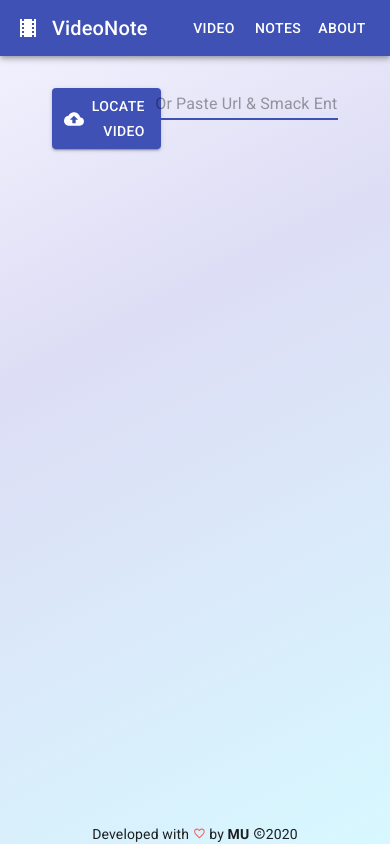
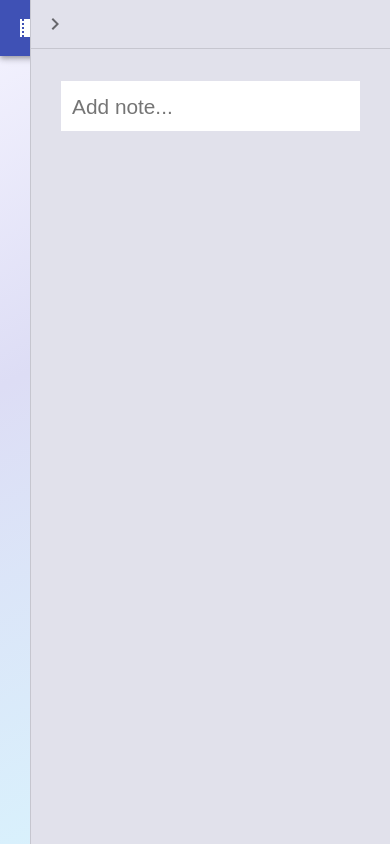
Before and after one commit to joshmu/vn-material_old, a React (Create React App) app: page / in a window 390 px wide. Built offline with nearby package versions, Linux system fonts and the light colour scheme.

Commit message:
drawer not responsive

```diff
--- a/src/App.js
+++ b/src/App.js
@@ -7,11 +7,13 @@ import theme from './themes/theme'
 
 import Header from './layout/Header'
 import Footer from './layout/Footer'
+import NotesSidebar from './components/NotesSidebar'
 
 import { PlayerState } from './context/player/PlayerState'
 import { TodoState } from './context/todo/TodoState'
 
 import Main from './layout/Main'
+import AppPage from './pages/AppPage'
 import VideoPage from './pages/VideoPage'
 import AboutPage from './pages/AboutPage'
 import Notes from './components/Notes'
@@ -35,12 +37,15 @@ function App() {
                 <Header />
                 <Main>
                   <Switch>
-                    <Route exact path="/" component={VideoPage} />
+                    <Route exact path="/" component={AppPage} />
+                    <Route exact path="/video" component={VideoPage} />
                     <Route exact path="/notes" component={Notes} />
                     <Route exact path="/about" component={AboutPage} />
-                    <Route component={VideoPage} />
+                    <Route component={AppPage} />
                   </Switch>
                 </Main>
+
+                <NotesSidebar />
                 <Footer />
               </Router>
             </TodoState>
--- a/src/components/LocalVideoLoad.js
+++ b/src/components/LocalVideoLoad.js
@@ -5,7 +5,7 @@ import { CloudUpload } from '@material-ui/icons'
 const useStyles = makeStyles(theme => ({
   root: {
     // backgroundColor: 'salmon',
-    textAlign: 'right'
+    // textAlign: 'right'
   },
   input: {
     display: 'none'
--- /dev/null
+++ b/src/components/NotesSidebar.js
@@ -0,0 +1,48 @@
+import React, { useContext } from 'react'
+import {
+  makeStyles,
+  useTheme,
+  Drawer,
+  Divider,
+  IconButton
+} from '@material-ui/core'
+import { ChevronLeft, ChevronRight } from '@material-ui/icons'
+
+import Notes from './Notes'
+
+import { todoContext } from '../context/todo/TodoState'
+
+const useStyles = makeStyles(theme => ({
+  drawerPaper: {
+    width: '360px',
+    backgroundColor: 'rgba(225,225,235,1)'
+  }
+}))
+
+const NotesSidebar = () => {
+  const classes = useStyles()
+  const theme = useTheme()
+
+  const { toggleOpen, open } = useContext(todoContext)
+
+  return (
+    <Drawer
+      variant="persistent"
+      anchor="right"
+      open={open}
+      classes={{
+        paper: classes.drawerPaper
+      }}
+    >
+      <div>
+        <IconButton onClick={toggleOpen}>
+          {theme.direction === 'rtl' ? <ChevronLeft /> : <ChevronRight />}
+        </IconButton>
+      </div>
+      <Divider />
+      <Notes />
+    </Drawer>
+  )
+}
+
+export default NotesSidebar
--- a/src/components/SourceLoader.js
+++ b/src/components/SourceLoader.js
@@ -35,12 +35,14 @@ const LoadSource = ({ setInit }) => {
         justify="center"
         align="center"
         direction="row"
+        // style={{ backgroundColor: 'grey' }}
       >
-        <Grid item xs={3}>
+        <Grid item xs={10} md={3}>
           <LocalVideoLoad onFileChange={onFileChange} />
         </Grid>
-        <Grid item xs={6}>
+        <Grid item xs={10} md={6}>
           <form onSubmit={onSubmit}>
+            <label htmlFor="videoUrl"></label>
             <Input
               autoFocus
               id="videoUrl"
--- a/src/context/Types.js
+++ b/src/context/Types.js
@@ -11,6 +11,7 @@ export const ON_PROGRESS = 'ON_PROGRESS'
 export const LOAD_VIDEO = 'LOAD_VIDEO'
 
 // NOTES
+export const TOGGLE_OPEN = 'TOGGLE_OPEN'
 export const ADD_TODO = 'ADD_TODO'
 export const UPDATE_TODO = 'UPDATE_TODO'
 export const REMOVE_TODO = 'REMOVE_TODO'
--- a/src/context/todo/TodoState.js
+++ b/src/context/todo/TodoState.js
@@ -3,7 +3,8 @@ import { v4 as uuidv4 } from 'uuid'
 
 import todoReducer from './todoReducer'
 
-import { ADD_TODO, UPDATE_TODO, UPDATE_NEW_TODO } from '../Types'
+import { ADD_TODO, UPDATE_TODO, UPDATE_NEW_TODO, TOGGLE_OPEN } from '../Types'
+import { BottomNavigationAction } from '@material-ui/core'
 
 // create context
 const todoContext = createContext()
@@ -16,6 +17,7 @@ const TodoState = props => {
       seconds: null,
       checked: false
     },
+    open: true,
     todos: []
   }
 
@@ -25,10 +27,18 @@ const TodoState = props => {
   // hold all essential data in 'v' which is given to value prop (this avoids the mistake of forgetting to add actions as props)
   const v = {
     newTodo: state.newTodo,
+    open: state.open,
     todos: state.todos
   }
 
   // actions
+  v.toggleOpen = open => {
+    dispatch({
+      type: TOGGLE_OPEN,
+      payload: open
+    })
+  }
+
   v.addTodo = () => {
     // provide unique id
     state.newTodo.id = uuidv4()
--- a/src/context/todo/todoReducer.js
+++ b/src/context/todo/todoReducer.js
@@ -1,4 +1,4 @@
-import { ADD_TODO, UPDATE_TODO, UPDATE_NEW_TODO } from '../Types'
+import { ADD_TODO, UPDATE_TODO, UPDATE_NEW_TODO, TOGGLE_OPEN } from '../Types'
 
 export default (state, action) => {
   switch (action.type) {
@@ -24,6 +24,11 @@ export default (state, action) => {
         ...state,
         newTodo: { ...state.newTodo, ...action.payload }
       }
+    case TOGGLE_OPEN:
+      return {
+        ...state,
+        open: typeof action.payload === 'boolean' ? action.payload : !state.open
+      }
     default:
       return state
   }
--- a/src/layout/Header.js
+++ b/src/layout/Header.js
@@ -1,4 +1,4 @@
-import React from 'react'
+import React, { useContext } from 'react'
 import { Link } from 'react-router-dom'
 
 import {
@@ -11,6 +11,8 @@ import {
 } from '@material-ui/core'
 import { Theaters as TheatersIcon } from '@material-ui/icons'
 
+import { todoContext } from '../context/todo/TodoState'
+
 const useStyles = makeStyles(theme => ({
   menuButton: {
     // marginRight: theme.spacing(2)
@@ -22,6 +24,7 @@ const useStyles = makeStyles(theme => ({
 
 const Header = () => {
   const classes = useStyles()
+  const { toggleOpen, open } = useContext(todoContext)
   return (
     <AppBar position="static">
       <Toolbar>
@@ -40,11 +43,24 @@ const Header = () => {
           className={classes.button}
           color="inherit"
           component={Link}
+          to="vn"
+        >
+          App
+        </Button>{' '}
+        <Button
+          className={classes.button}
+          color="inherit"
+          component={Link}
           to="video"
         >
           Video
         </Button>
-        <Button color="inherit" component={Link} to="notes">
+        <Button
+          color="inherit"
+          onClick={() => {
+            toggleOpen(true)
+          }}
+        >
           Notes
         </Button>
         <Button color="inherit" component={Link} to="about">
--- /dev/null
+++ b/src/pages/AppPage.js
@@ -0,0 +1,75 @@
+import React, { useState, useEffect, useContext } from 'react'
+import { makeStyles, Grid } from '@material-ui/core'
+
+import Player from '../components/react-player/Player'
+import Notes from '../components/Notes'
+import SourceLoader from '../components/SourceLoader'
+
+import { playerContext } from '../context/player/PlayerState'
+
+const drawerWidth = 340
+
+const useStyles = makeStyles(theme => ({
+  root: {
+    display: 'flex'
+  },
+  drawer: {
+    width: drawerWidth,
+    flexShrink: 0
+  },
+
+  // drawerHeader: {
+  //   display: 'flex',
+  //   alignItems: 'center',
+  //   padding: theme.spacing(0, 1),
+  //   ...theme.mixins.toolbar,
+  //   justifyContent: 'flex-start'
+  // },
+  content: {
+    // flexGrow: 1,
+    // padding: theme.spacing(3),
+    // transition: theme.transitions.create('margin', {
+    //   easing: theme.transitions.easing.sharp,
+    //   duration: theme.transitions.duration.leavingScreen
+    // }),
+    // marginRight: -drawerWidth,
+    // width: `calc(100% - ${drawerWidth}px)`
+  },
+  contentShift: {
+    // transition: theme.transitions.create('margin', {
+    //   easing: theme.transitions.easing.easeOut,
+    //   duration: theme.transitions.duration.enteringScreen
+    // }),
+    // marginRight: 0,
+    // width: '100%'
+  }
+}))
+
+const AppPage = () => {
+  const classes = useStyles()
+
+  const { ready, url } = useContext(playerContext)
+  const [init, setInit] = useState(false)
+
+  // remember the previous url when switching route
+  useEffect(() => {
+    if (url) setInit(true)
+  }, [url])
+
+  return (
+    <Grid container className={classes.root}>
+      <Grid item xs={12}>
+        {init ? (
+          <>
+            <Player />
+            {ready && <Notes />}
+          </>
+        ) : (
+          <SourceLoader setInit={setInit} />
+        )}
+      </Grid>
+    </Grid>
+  )
+}
+
+export default AppPage
```
Also changed, not shown: src/components/PersistentDrawerRight.js (added, +170 -0 lines).
